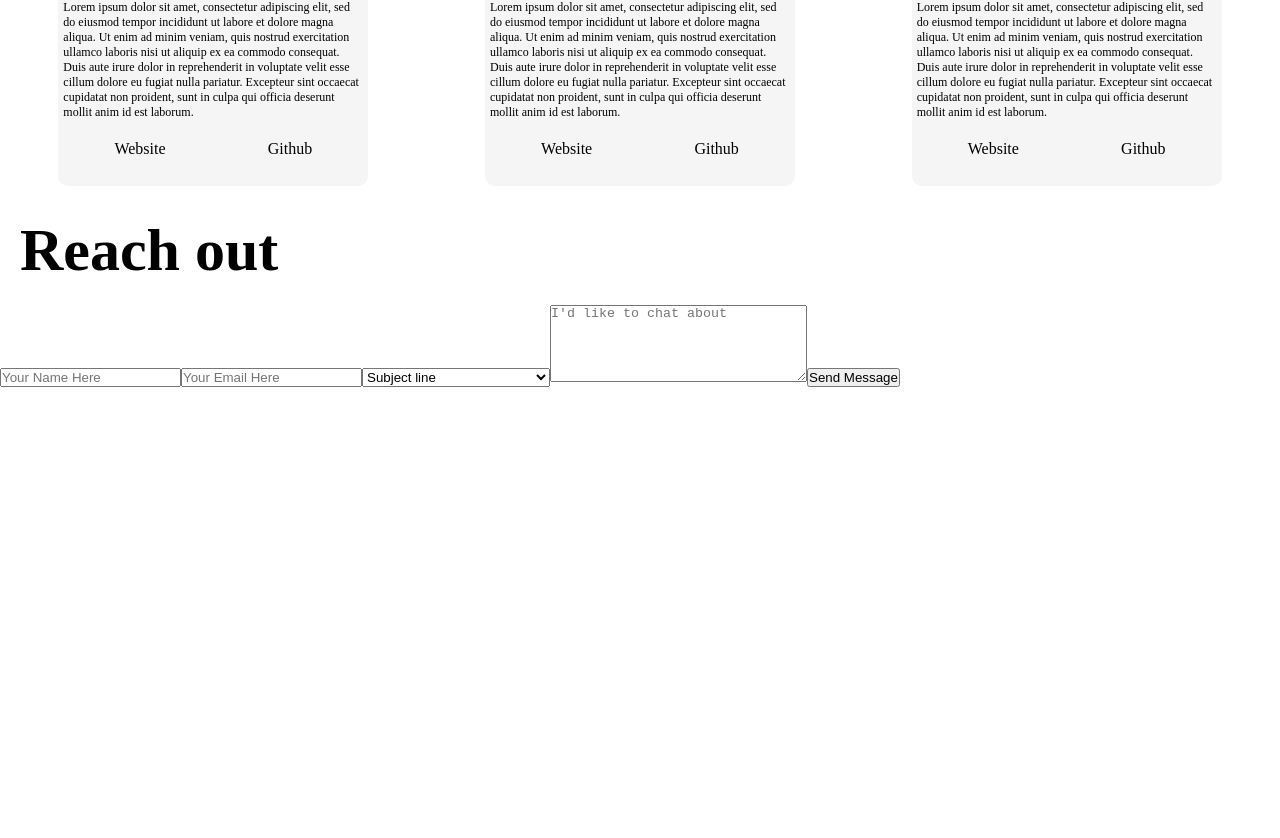
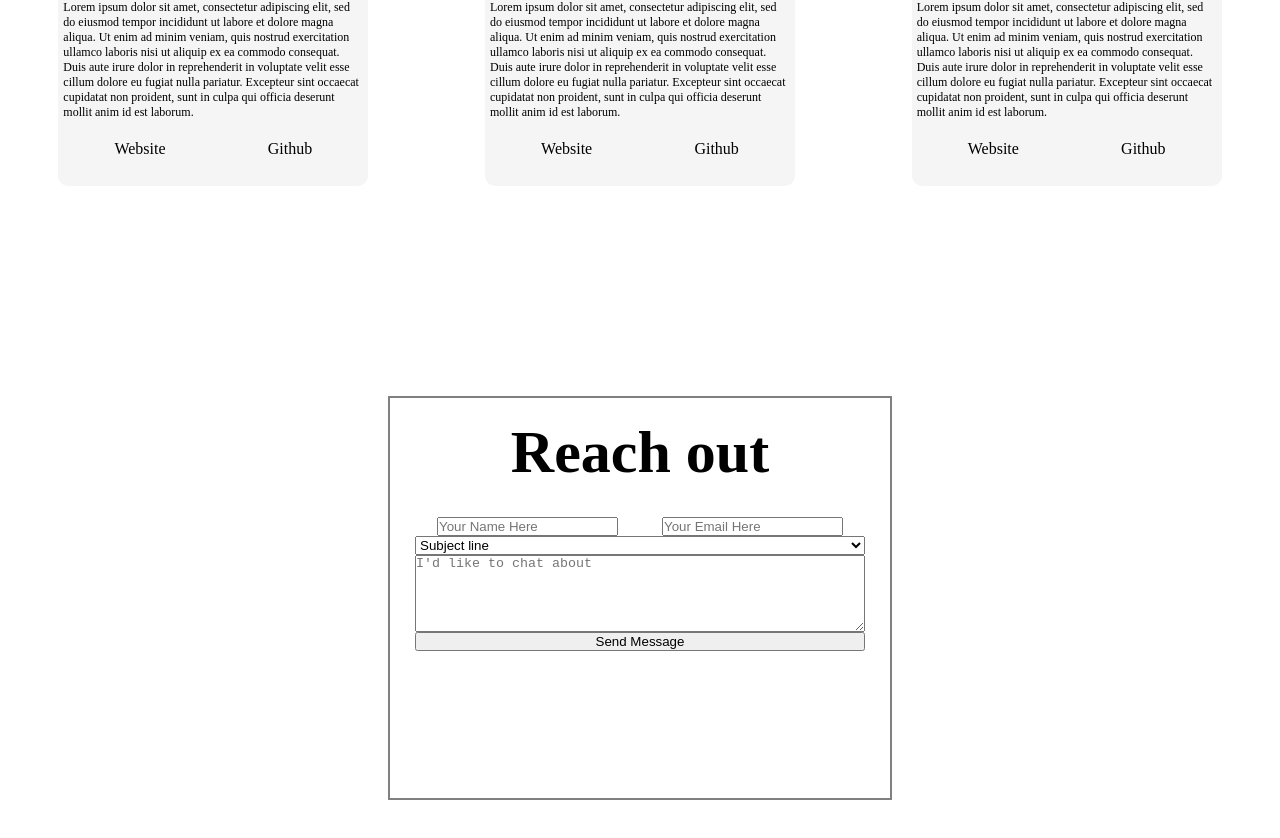
Before and after one commit to brookelove/brookes-react-portfolio, a React (Create React App) app: page / in a window 1280 px wide. Shown: the part 2060-2898 px from the top of the page. Before the commit the page ends 2447 px from the top, so only its background shows below. Built offline with nearby package versions, Linux system fonts and the light colour scheme; a web font is replaced by a local one.

Commit message:
adding style elements to form

```diff
--- a/src/components/Contact.js
+++ b/src/components/Contact.js
@@ -1,18 +1,22 @@
 import React from "react";
+import "../styles/Contact.css"
 
 
 export default function Contact () {
     return (
-        <div>
+        <div className="container">
             <div className="formContainer">
-                <h1>Reach out</h1>
+                <h1 className="formTitle">Reach out</h1>
                 <div class="underline"></div>
                 <div class="iconContainer">
                     {/* icon */}
                 </div>
+                <div>
                     <form action="#" method="post" id="contactPage">
+                        <div className="nameEmailContainer">
                             <input type="text" placeholder="Your Name Here" name="name" id="nameInput" required></input>
                             <input type="text" placeholder="Your Email Here" name="name" id="emailInput" required></input>
+                        </div>
                         <select placeholder="Subject line" name="subject" id="subject_input" required>
                             <option disabled hidden selected>Subject line</option>
                             <option>Let's talk about a project</option>
@@ -24,5 +28,6 @@ export default function Contact () {
                     </form>
                 </div>
             </div>
+        </div>
     )
 }
--- /dev/null
+++ b/src/styles/Contact.css
@@ -0,0 +1,49 @@
+.formContainer {
+  margin: 200px;
+  width: 500px;
+  height: 400px;
+  display: -webkit-box;
+  display: -ms-flexbox;
+  display: flex;
+  -webkit-box-orient: vertical;
+  -webkit-box-direction: normal;
+      -ms-flex-direction: column;
+          flex-direction: column;
+  -webkit-box-align: center;
+      -ms-flex-align: center;
+          align-items: center;
+  border: solid 2px grey;
+}
+
+.formContainer .formTitle {
+  display: -webkit-box;
+  display: -ms-flexbox;
+  display: flex;
+  -webkit-box-pack: center;
+      -ms-flex-pack: center;
+          justify-content: center;
+}
+
+.formContainer form {
+  display: -webkit-box;
+  display: -ms-flexbox;
+  display: flex;
+  width: 450px;
+  margin: 10px;
+  -webkit-box-orient: vertical;
+  -webkit-box-direction: normal;
+      -ms-flex-direction: column;
+          flex-direction: column;
+  -webkit-box-pack: center;
+      -ms-flex-pack: center;
+          justify-content: center;
+}
+
+.formContainer form .nameEmailContainer {
+  display: -webkit-box;
+  display: -ms-flexbox;
+  display: flex;
+  -ms-flex-pack: distribute;
+      justify-content: space-around;
+}
+/*# sourceMappingURL=Contact.css.map */
--- /dev/null
+++ b/src/styles/Contact.scss
@@ -0,0 +1,25 @@
+
+.formContainer {
+    margin: 200px;
+    width: 500px;
+    height: 400px;
+    display: flex;
+    flex-direction: column;
+    align-items: center;
+    border: solid 2px grey;
+    .formTitle {
+        display: flex;
+        justify-content: center;
+    }
+    form {
+        display: flex;
+        width: 450px;
+        margin: 10px;
+        flex-direction: column;
+        justify-content: center;
+        .nameEmailContainer {
+            display: flex;
+            justify-content: space-around;
+        }
+    }
+}
```
Also changed, not shown: 1 other file (tests, documents, lock files or other folders). Lines whose indentation alone changed are shown as unchanged.
